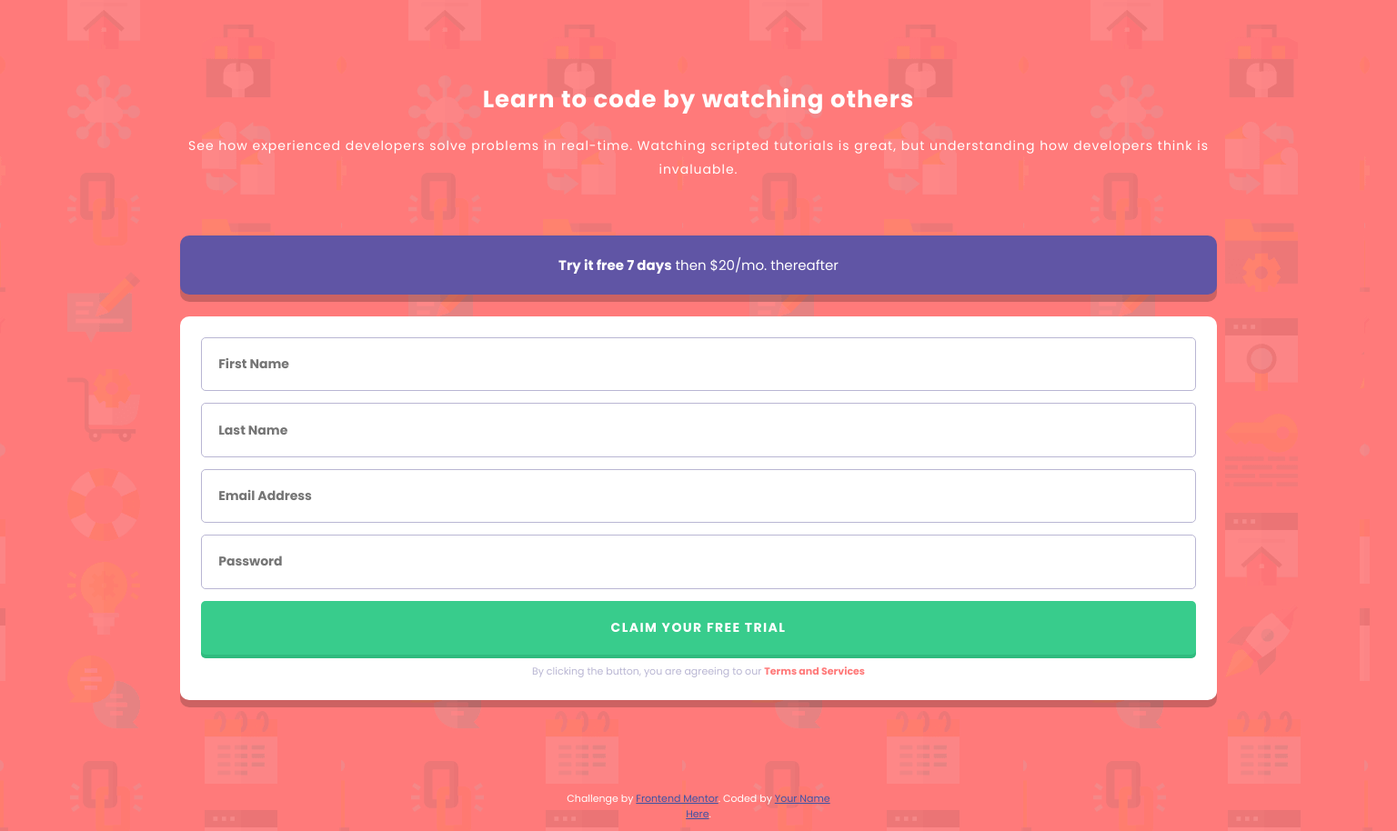
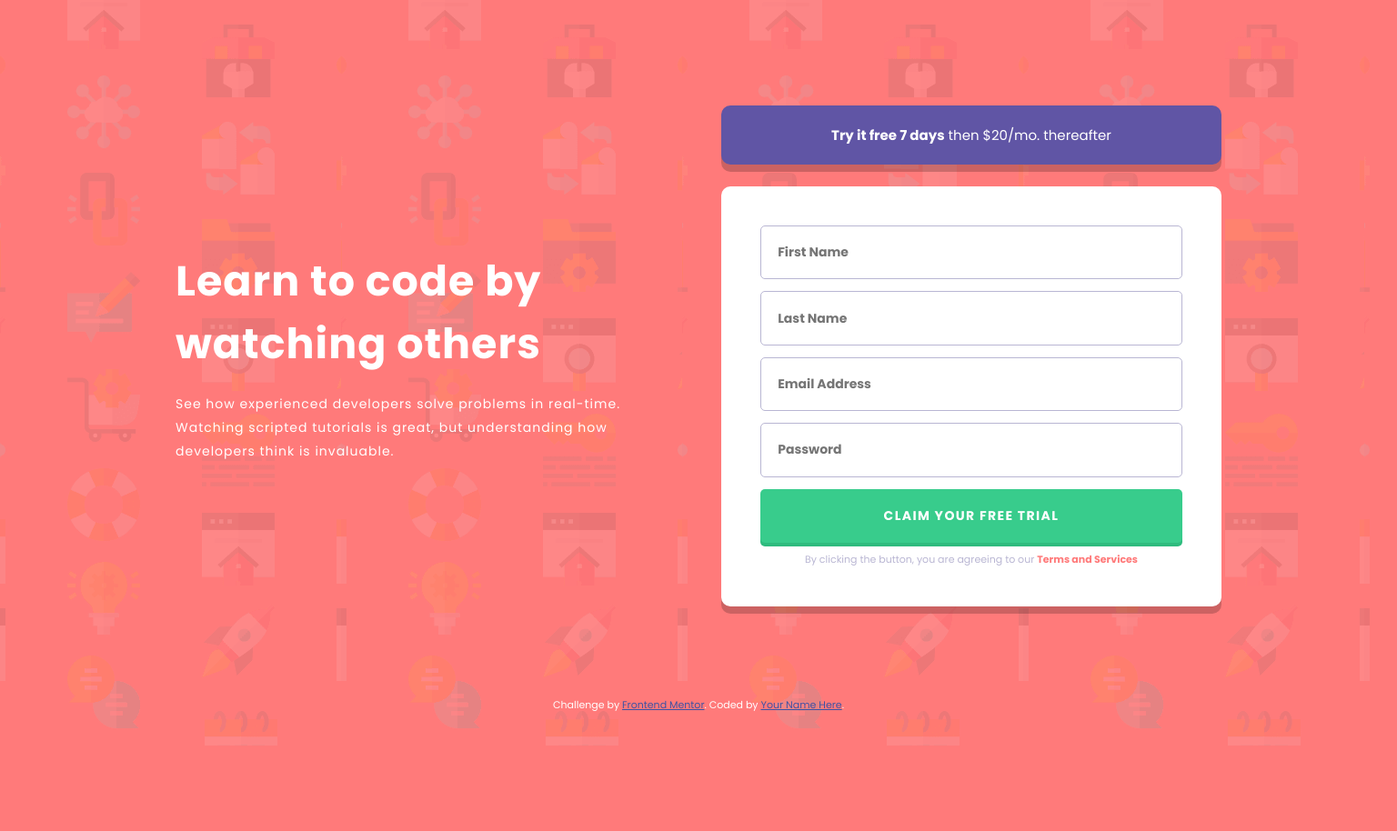
Before and after one commit to odagora/sign-up-form, a plain HTML site: page index.html in a window 1536 px wide. Shown: the whole page at 91% size. After the commit the page ends 820 px from the top, so only its background shows below. Drawn offline with Linux system fonts and the light colour scheme.

Commit message:
style: :lipstick: add desktop styling

```diff
--- a/css/styles.css
+++ b/css/styles.css
@@ -49,9 +49,8 @@ p {
 }
 
 .container {
-  width: 95%;
+  width: min(95%, 500px);
   margin: 0 auto;
-  max-width: 1200px;
 }
 
 .flex {
@@ -139,6 +138,40 @@ p {
   margin-top: 20px;
 }
 
+@media (min-width: 1440px) {
+  .form {
+    display: flex;
+    align-items: center;
+    width: min(80%, 1200px);
+  }
+
+  .form__copy {
+    width: 50%;
+    margin: 0;
+  }
+
+  .form__copy h1 {
+    font-size: 4.6rem;
+  }
+
+  .form__copy h1,
+  .form__copy p {
+    text-align: left;
+  }
+
+  .form__details {
+    width: 50%;
+  }
+
+  .container {
+    width: 550px;
+  }
+
+  .form__group {
+    padding: 4.3em;
+  }
+}
+
 .attribution {
   font-size: 11px;
   text-align: center;
```
